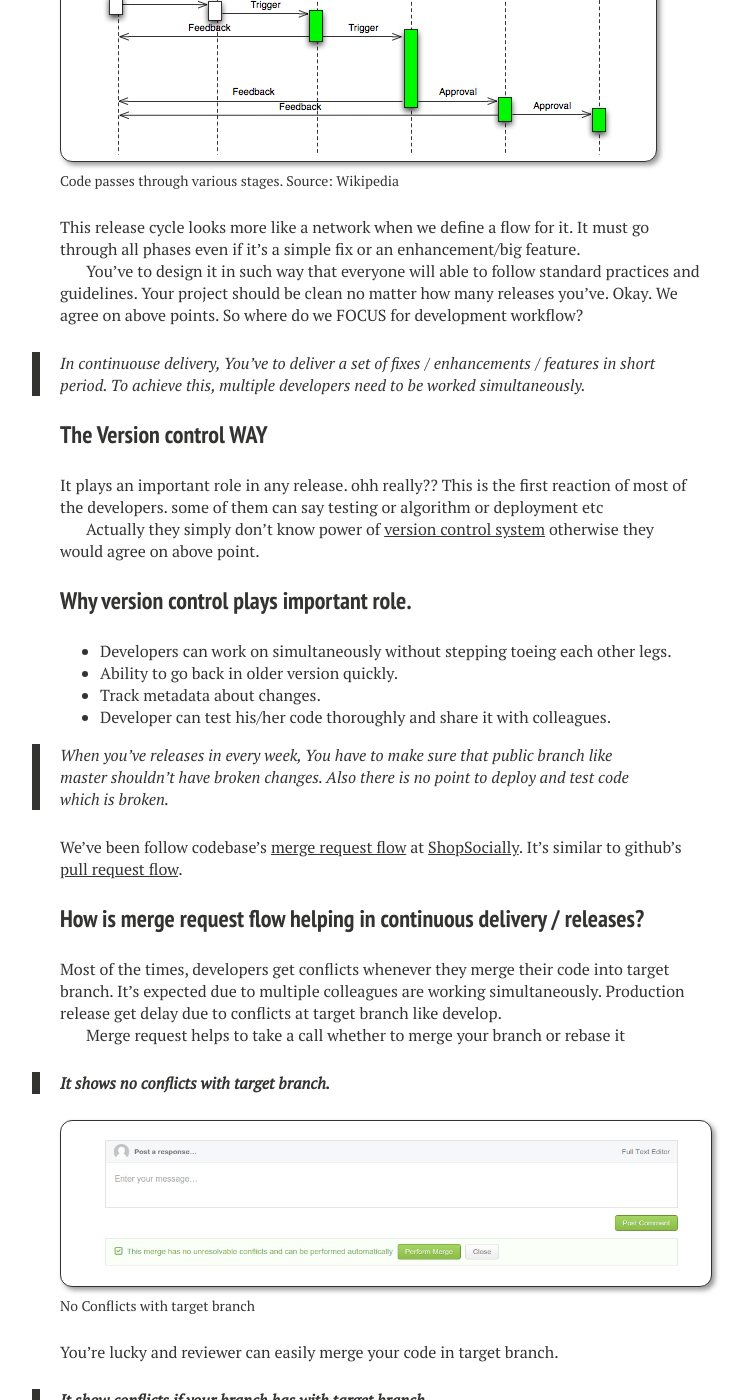
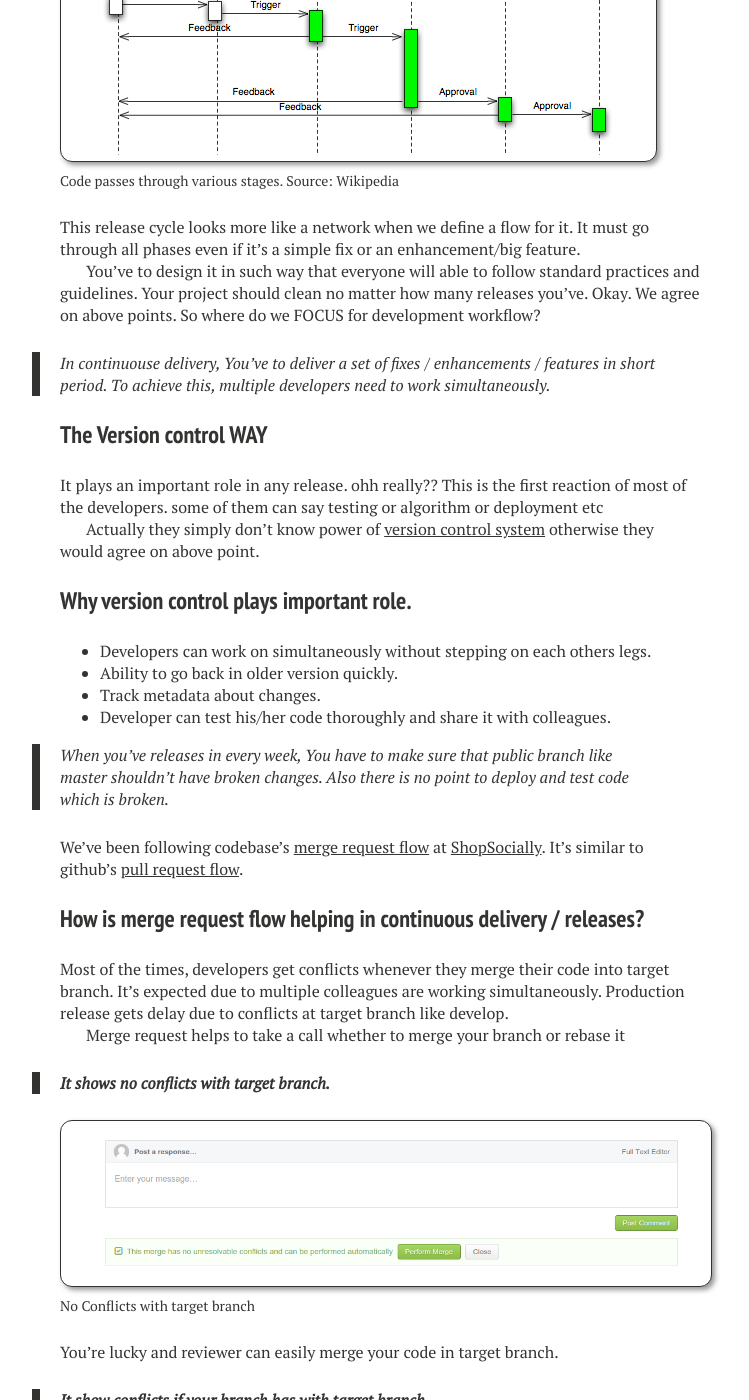
Before and after one commit to prasadmuley/prasadmuley.github.io, a Jekyll site: the page built from _posts/2016-8-28-continuous_delivery.md, in a window 1280 px wide and 1400 px high, scrolled down 551 px. Shown: the whole window, without its empty margins (260-1009 px from the left). Built offline with Jekyll 4.4.1, drawn with Linux system fonts in a browser that asks for light colours; nearby versions of some CDN libraries; comment, search, counter and statistics services are not loaded; some of the changed text lies outside the part shown.

Commit message:
fix grammatical mistakes

```diff
--- a/_posts/2016-8-28-continuous_delivery.md
+++ b/_posts/2016-8-28-continuous_delivery.md
@@ -21,12 +21,12 @@ It must go through all phases even if it's a simple fix or an enhancement/big fe
 
 
   You've to design it in such way that everyone will able to follow standard practices and guidelines.
-Your project should be clean no matter how many releases you've.
+Your project should clean no matter how many releases you've.
 Okay. We agree on above points. So where do we FOCUS for development workflow?
 
 
 > In continuouse delivery, You've to deliver a set of fixes / enhancements / features in short period.
-To achieve this, multiple developers need to be worked simultaneously.
+To achieve this, multiple developers need to work simultaneously.
 
 ### The Version control WAY
 
@@ -40,7 +40,7 @@ otherwise they would agree on above point.
 
 ### Why version control plays important role.
 
-* Developers can work on simultaneously without stepping toeing each other legs.
+* Developers can work on simultaneously without stepping on each others legs.
 * Ability to go back in older version quickly.
 * Track metadata about changes.
 * Developer can test his/her code thoroughly and share it with colleagues.
@@ -49,13 +49,13 @@ otherwise they would agree on above point.
 > When you've releases in every week, You have to make sure that public branch like master shouldn't have broken changes.
   Also there is no point to deploy and test code which is broken.
 
-We've been follow codebase's [merge request flow](https://support.codebasehq.com/articles/repositories/creating-a-merge-request) at [ShopSocially](shopsocially.com). It's similar to github's [pull request flow](https://help.github.com/articles/about-pull-requests/).
+We've been following codebase's [merge request flow](https://support.codebasehq.com/articles/repositories/creating-a-merge-request) at [ShopSocially](shopsocially.com). It's similar to github's [pull request flow](https://help.github.com/articles/about-pull-requests/).
 
 
 ### How is merge request flow helping in continuous delivery / releases?
 Most of the times, developers get conflicts whenever they merge their code into target branch.
 It's expected due to multiple colleagues are working simultaneously.
-Production release get delay due to conflicts at target branch like develop.
+Production release gets delay due to conflicts at target branch like develop.
 
 Merge request helps to take a call whether to merge your branch or rebase it
 
```
Also changed, not shown: other parts of _posts/2016-8-28-continuous_delivery.md (+2 -2 lines).
